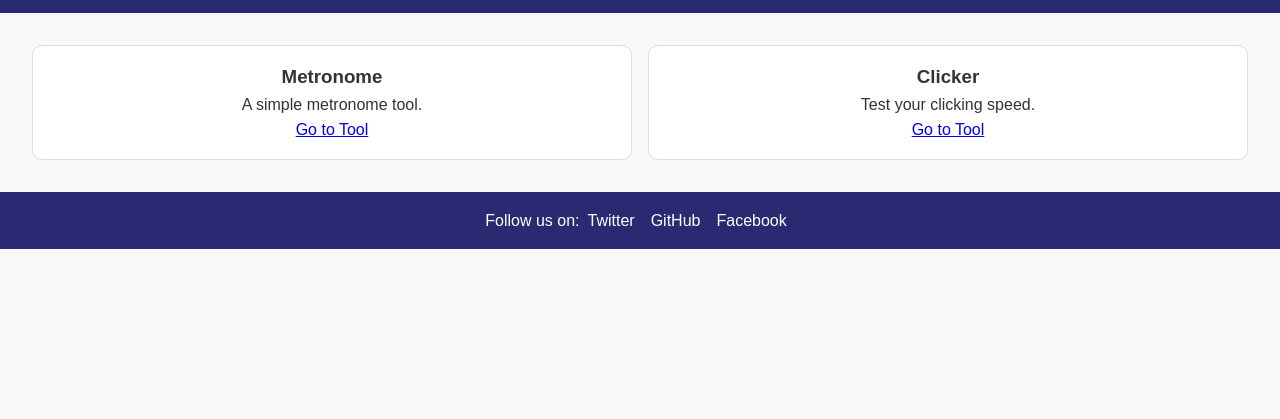
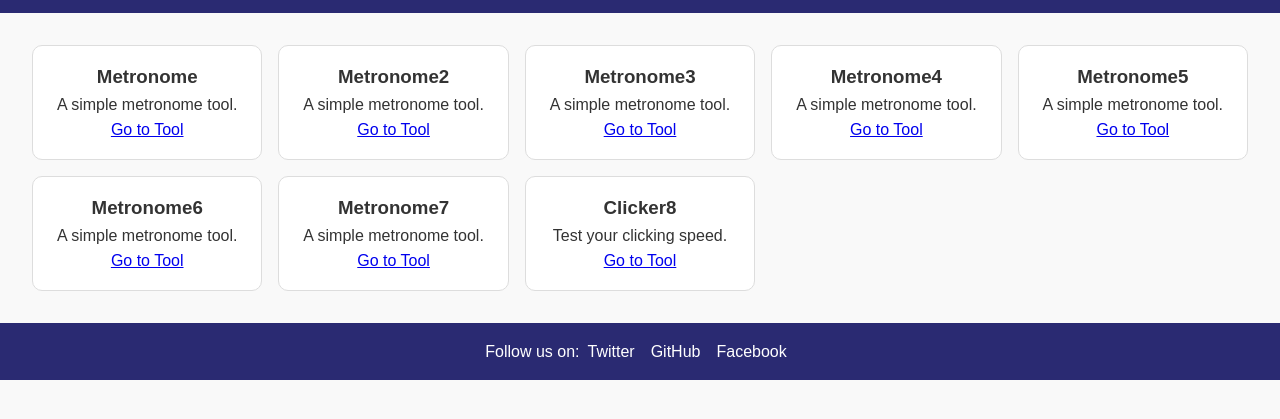
Before and after one commit to cheesamm/mii-tools, a plain HTML site: page index.html in a window 1280 px wide. Shown: the part 61-480 px from the top of the page. Drawn offline with Linux system fonts and the light colour scheme.

Commit message:
Update index.html

```diff
--- a/index.html
+++ b/index.html
@@ -26,7 +26,37 @@
         <a href="metronome.html">Go to Tool</a>
       </div>
       <div class="grid-item">
-        <h3>Clicker</h3>
+        <h3>Metronome2</h3>
+        <p>A simple metronome tool.</p>
+        <a href="metronome.html">Go to Tool</a>
+      </div>
+      <div class="grid-item">
+        <h3>Metronome3</h3>
+        <p>A simple metronome tool.</p>
+        <a href="metronome.html">Go to Tool</a>
+      </div>
+      <div class="grid-item">
+        <h3>Metronome4</h3>
+        <p>A simple metronome tool.</p>
+        <a href="metronome.html">Go to Tool</a>
+      </div>
+      <div class="grid-item">
+        <h3>Metronome5</h3>
+        <p>A simple metronome tool.</p>
+        <a href="metronome.html">Go to Tool</a>
+      </div>
+      <div class="grid-item">
+        <h3>Metronome6</h3>
+        <p>A simple metronome tool.</p>
+        <a href="metronome.html">Go to Tool</a>
+      </div>
+      <div class="grid-item">
+        <h3>Metronome7</h3>
+        <p>A simple metronome tool.</p>
+        <a href="metronome.html">Go to Tool</a>
+      </div>
+      <div class="grid-item">
+        <h3>Clicker8</h3>
         <p>Test your clicking speed.</p>
         <a href="clicker.html">Go to Tool</a>
       </div>
```
